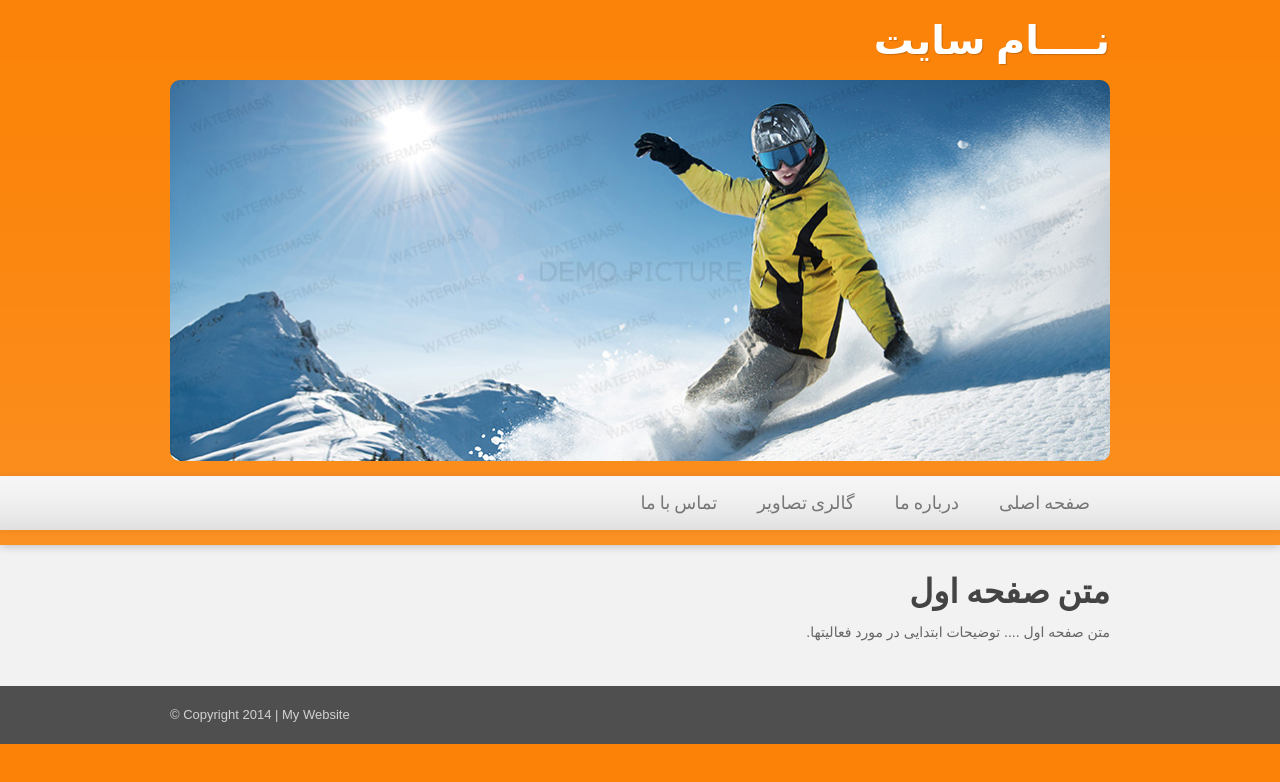
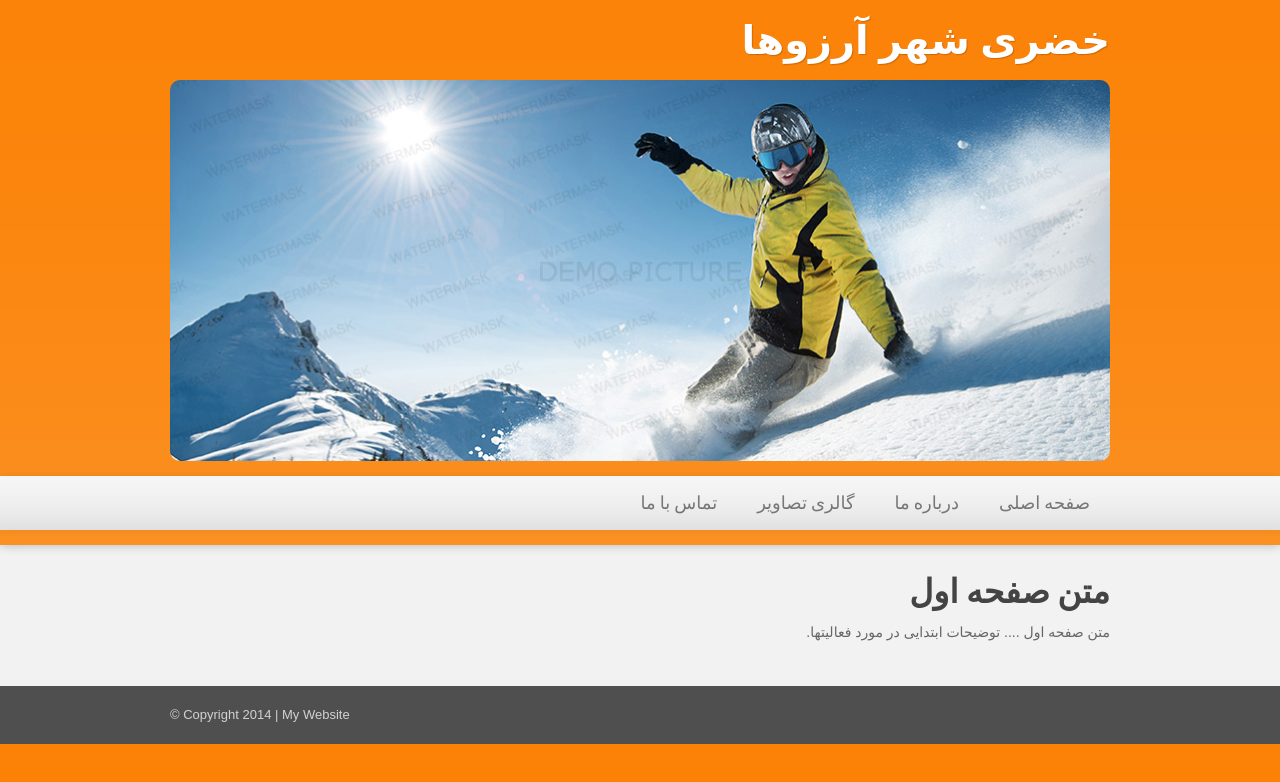
Before and after one commit to mohamadrahmati7732/mohamadrahmati7732.github.io, a plain HTML site: page index.html in a window 1280 px wide. Drawn offline with Linux system fonts and the light colour scheme.

Commit message:
commit to

```diff
--- a/index.html
+++ b/index.html
@@ -22,7 +22,7 @@
 <!-- Start Header-->
 <header id="header">
 		<div class="pageWidth">
-				<h1 id="logo">نــــام سایت</h1>
+				<h1 id="logo">خضری شهر آرزوها </h1>
 		</div>
 			<div class="pageWidth">
 				<!-- Start Banner-->
```
